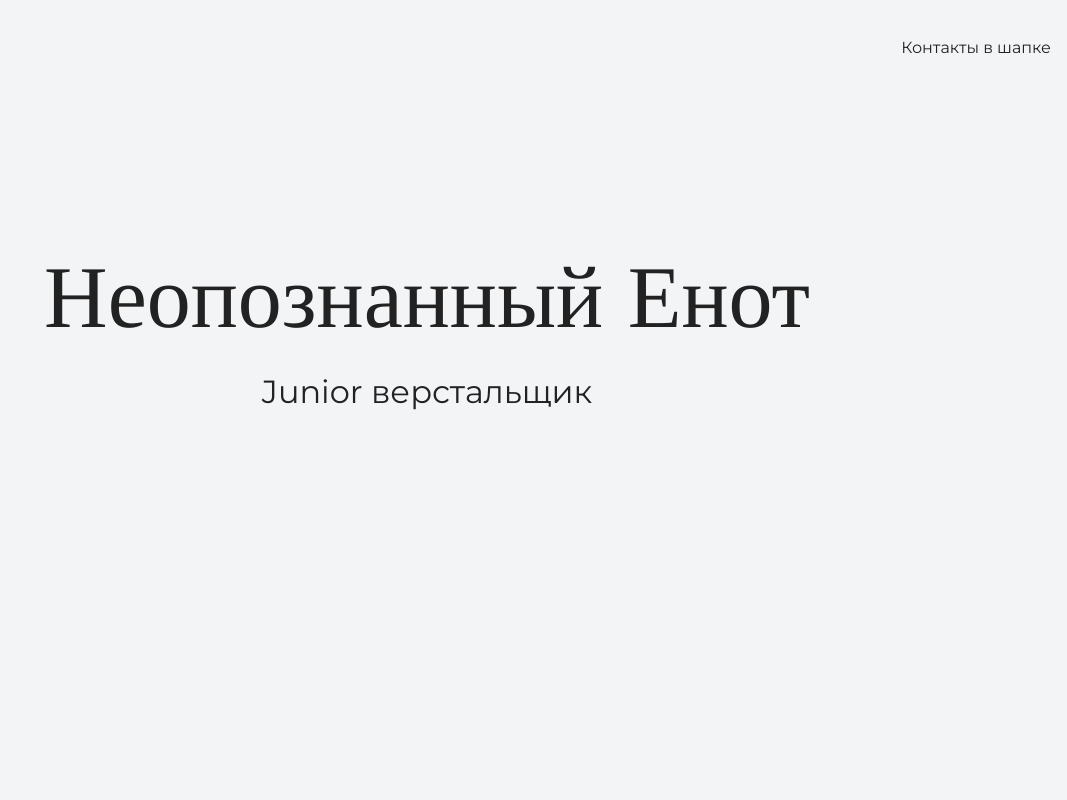
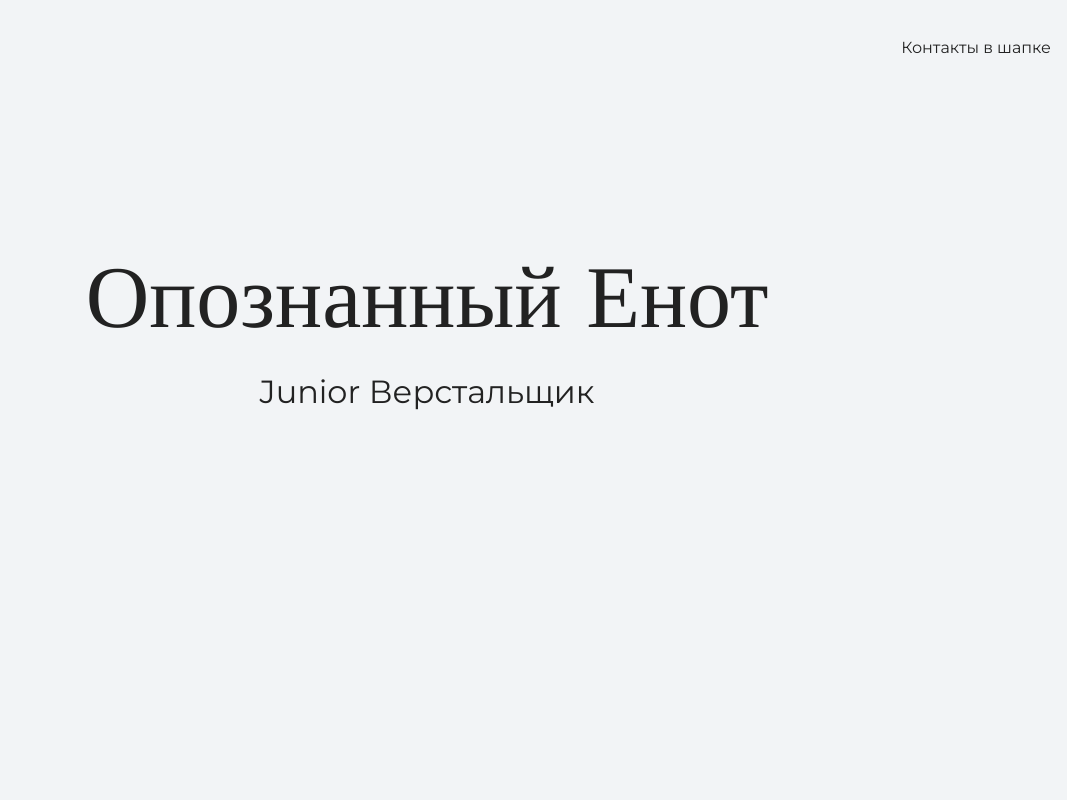
Before and after one commit to kamaelix/my-site, a plain HTML site: page index.html in a window 1280 px wide. Shown: the top 800 px of the page, without its empty margins (213-1280 px from the left). Drawn offline with nearby package versions, Linux system fonts and the light colour scheme.

Commit message:
меняет текст на главной странице

```diff
--- a/index.html
+++ b/index.html
@@ -16,8 +16,8 @@
 
     <section class="hero-image">
       <div class="container">
-        <h1 class="heading">Неопознанный Енот</h1>
-        <p>Junior верстальщик</p>
+        <h1 class="heading">Опознанный Енот</h1>
+        <p>Junior Верстальщик</p>
       </div>
     </section>
 
```
